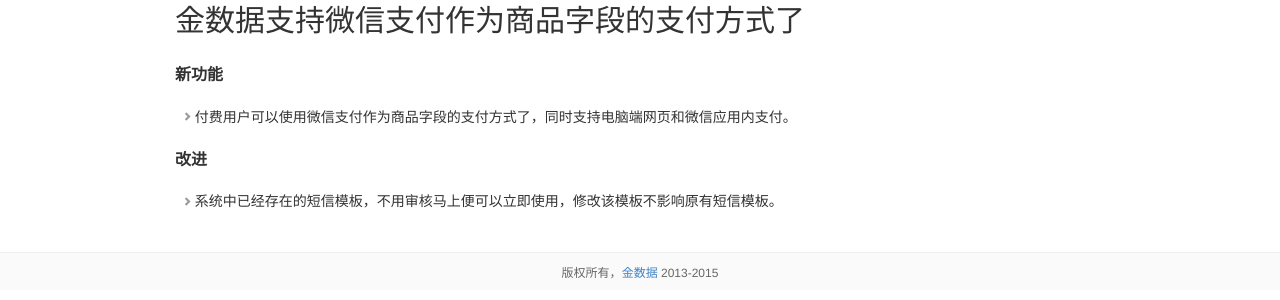
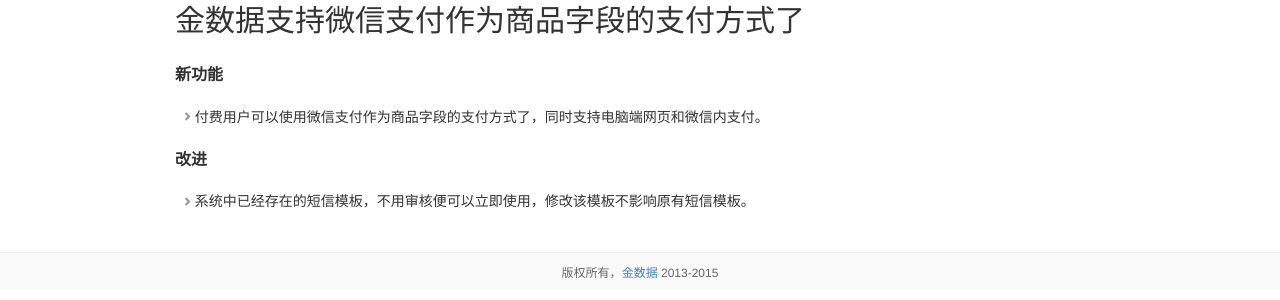
Before and after one commit to jinshuju/help.jinshuju.net, a Jekyll site: the page built from _posts/2015-01-20-update20150120.md, in a window 1280 px wide. Shown: the part 129-429 px from the top of the page. Built offline with Jekyll 4.4.1, drawn with Linux system fonts in a browser that asks for light colours; nearby versions of some CDN libraries; Markdown is read by kramdown in place of the engine named in the settings.

Commit message:
correct language grammar.

```diff
--- a/_posts/2015-01-20-update20150120.md
+++ b/_posts/2015-01-20-update20150120.md
@@ -6,7 +6,7 @@ category: update
 system: true
 ---
 #### 新功能
-* 付费用户可以使用微信支付作为商品字段的支付方式了，同时支持电脑端网页和微信应用内支付。
+* 付费用户可以使用微信支付作为商品字段的支付方式了，同时支持电脑端网页和微信内支付。
 
 #### 改进
-* 系统中已经存在的短信模板，不用审核马上便可以立即使用，修改该模板不影响原有短信模板。
+* 系统中已经存在的短信模板，不用审核便可以立即使用，修改该模板不影响原有短信模板。
```
